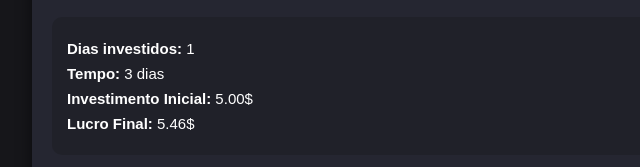
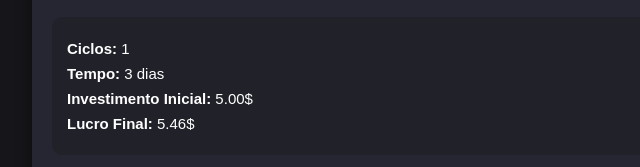
Before and after one commit to victorndesigner/beefund, a plain HTML site: page index.html in a window 1280 px wide. Both pictures are taken after typing "5", "5" into the empty fields and a click on the button "Calcular". Shown: the part 463-630 px from the top of the page, 238-878 px from the left. Drawn offline with Linux system fonts and the light colour scheme; no server answers.

Commit message:
Update index.html

```diff
--- a/index.html
+++ b/index.html
@@ -220,7 +220,7 @@ function calcular(){
     document.getElementById("btnRetirar").disabled = false;
 
     document.getElementById("results").innerHTML = `
-        <p><b>Dias investidos:</b> ${diasInvestidos}</p>
+        <p><b>Ciclos:</b> ${diasInvestidos}</p>
         <p><b>Tempo:</b> ${tempoInvestimento}</p>
         <p><b>Investimento Inicial:</b> ${formatarValor(currencySelecionada==="brl"?valorInvestido*taxaCambio:valorInvestido)}</p>
         <p><b>Lucro Final:</b> ${formatarValor(currencySelecionada==="brl"?saldoAtual*taxaCambio:saldoAtual)}</p>
```
